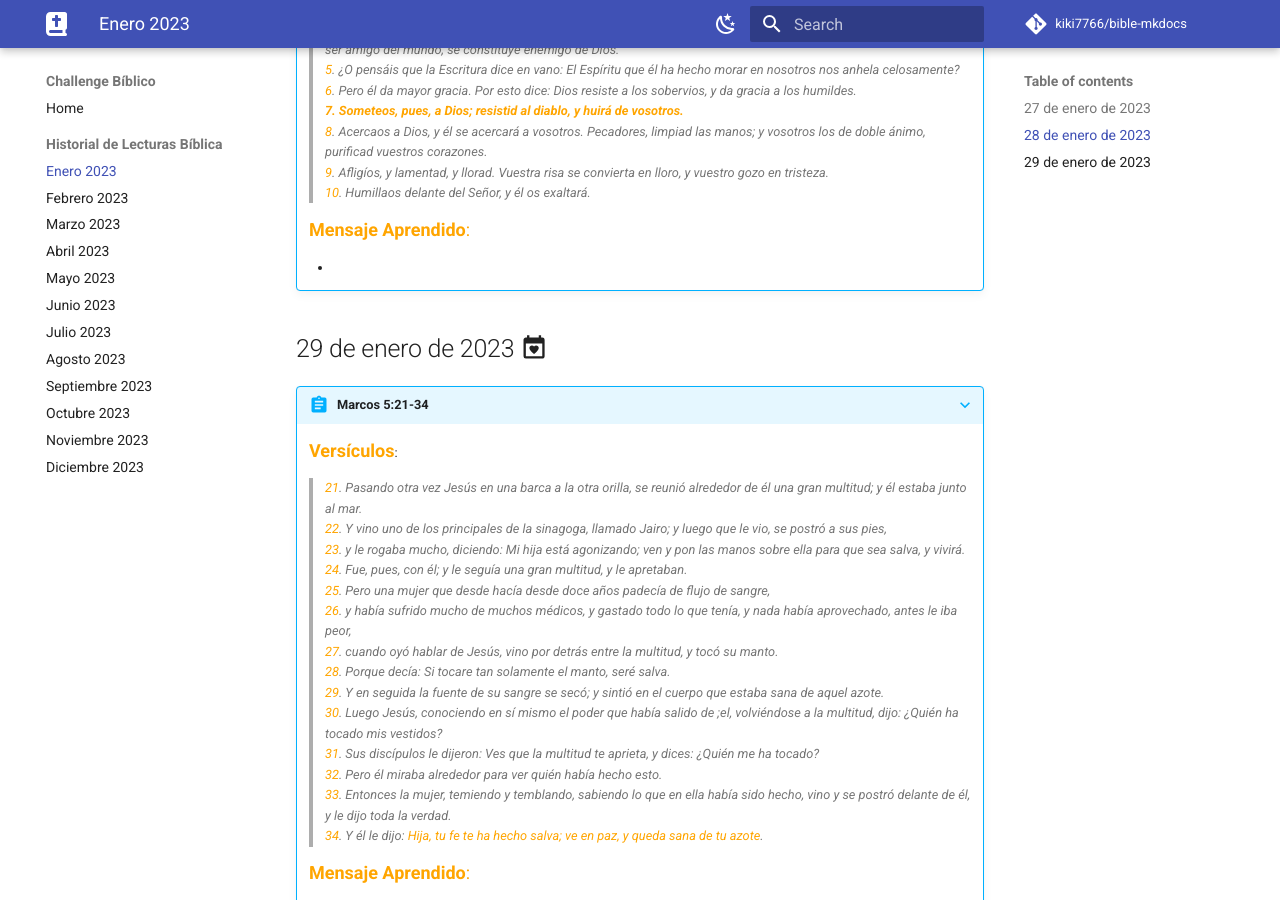
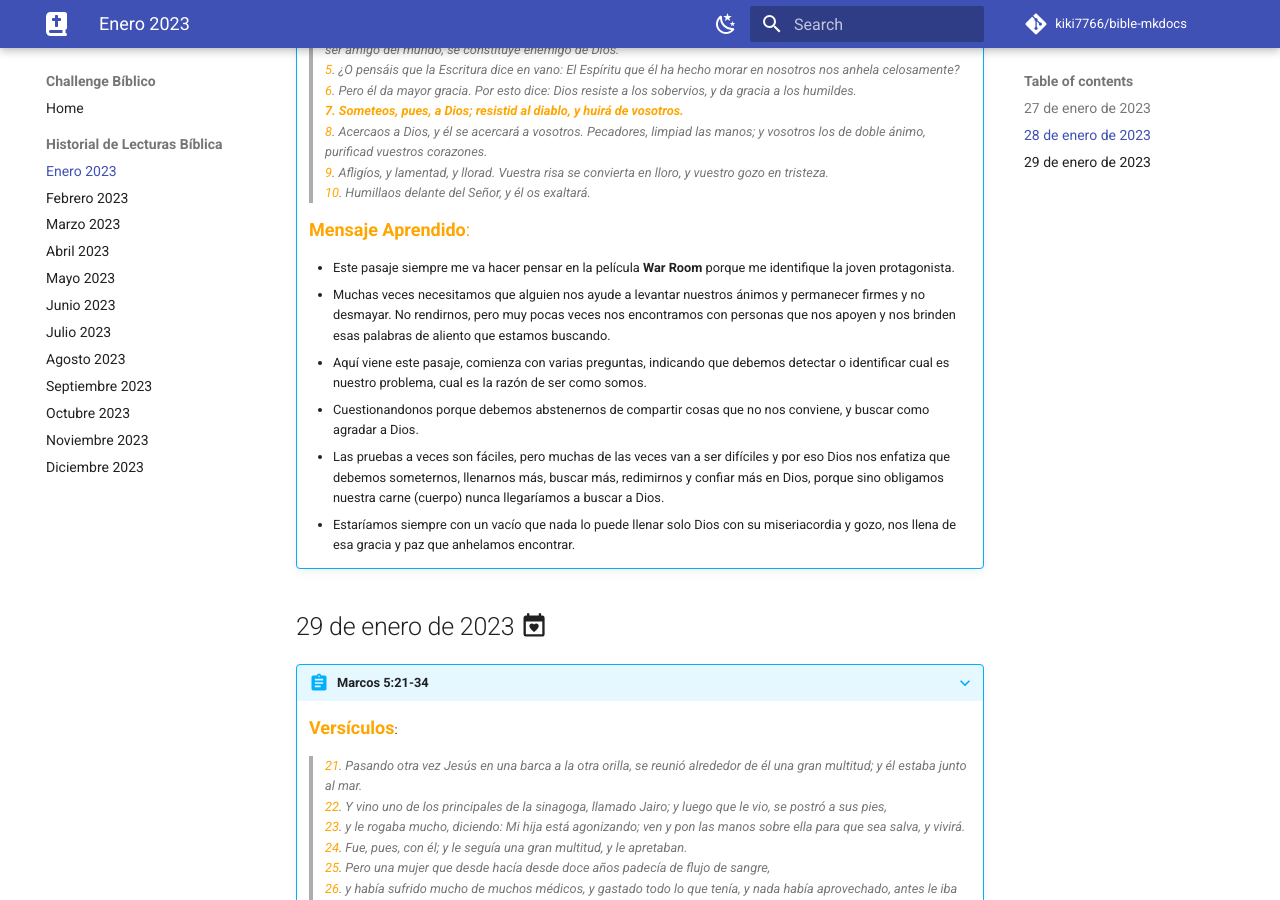
Before and after one commit to kiki7766/bible-mkdocs, an MkDocs documentation site: the page built from docs/m/ene.md, in a window 1280 px wide and 900 px high, scrolled down 1320 px. Built offline with MkDocs 1.6.1 and Material for MkDocs 9.7.7, drawn with Linux system fonts in a browser that asks for light colours; some web fonts are replaced; comment, search, counter and statistics services are not loaded; some of the changed text lies outside the part shown.

Commit message:
Adding month 01 - description 2

```diff
--- a/docs/m/ene.md
+++ b/docs/m/ene.md
@@ -34,7 +34,12 @@
 
     <font size=4, color=orange>**Mensaje Aprendido**:</font>
 
-    -
+    - Este pasaje siempre me va hacer pensar en la película __War Room__ porque me identifique la joven protagonista.
+    - Muchas veces necesitamos que alguien nos ayude a levantar nuestros ánimos y permanecer firmes y no desmayar. No rendirnos, pero muy pocas veces nos encontramos con personas que nos apoyen y nos brinden esas palabras de aliento que estamos buscando.
+    - Aquí viene este pasaje, comienza con varias preguntas, indicando que debemos detectar o identificar cual es nuestro problema, cual es la razón de ser como somos.
+    - Cuestionandonos porque debemos abstenernos de compartir cosas que no nos conviene, y buscar como agradar a Dios.
+    - Las pruebas a veces son fáciles, pero muchas de las veces van a ser difíciles y por eso Dios nos enfatiza que debemos someternos, llenarnos más, buscar más, redimirnos y confiar más en Dios, porque sino obligamos nuestra carne (cuerpo) nunca llegaríamos a buscar a Dios.
+    - Estaríamos siempre con un vacío que nada lo puede llenar solo Dios con su miseriacordia y gozo, nos llena de esa gracia y paz que anhelamos encontrar.
 
 ## 29 de enero de 2023 :material-calendar-heart:
 
@@ -64,36 +69,7 @@
 
 
 
-
-
-
-
-
-
-
-
-
-
-
-
-
-
-
-
-
-
-
-
-
-
-
-
-
-
-
-
-
-??? tip "Total General de Lecturas Bíblicas :fontawesome-solid-book-bible:"
+???+ tip "Total General de Lecturas Bíblicas :fontawesome-solid-book-bible:"
     - Total de Libros leídos: 3
     - Total de Capítulos leídos: 3
     - Total de Versículos leídos: 27
```
